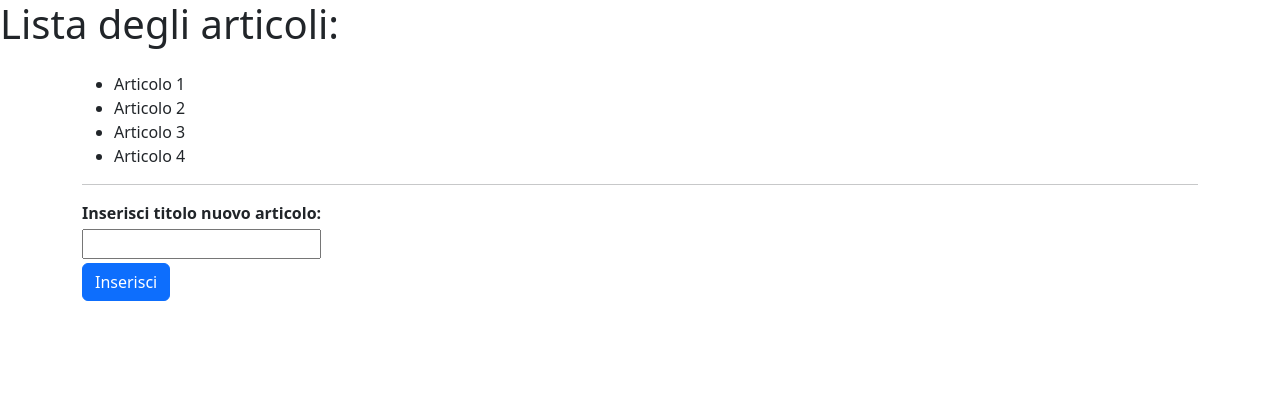
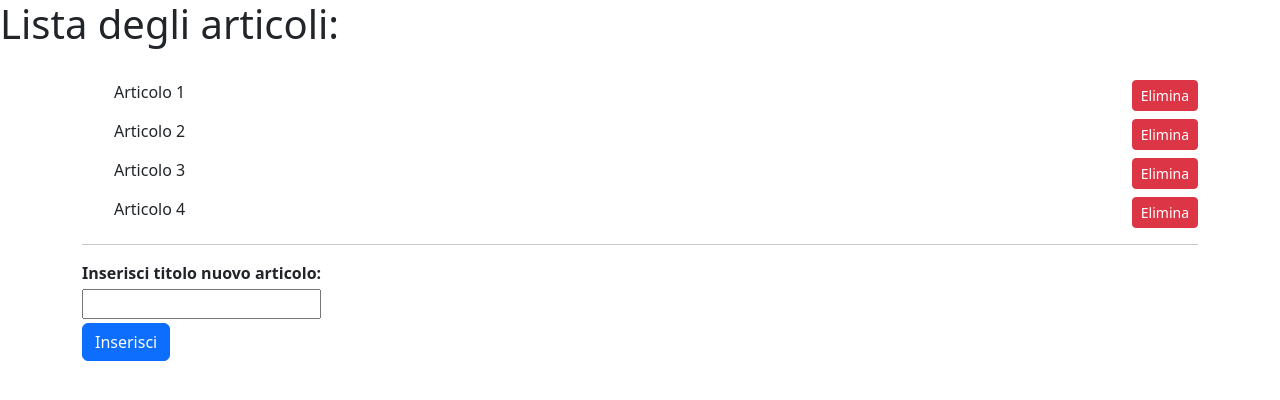
Before and after one commit to giovannipastorini/react-form, a React (Vite) app: page / in a window 1280 px wide. Shown: the top 400 px of the page. Built offline with nearby package versions, Linux system fonts and the light colour scheme.

Commit message:
Refactor form submission and add article deletion functionality in AppList component

```diff
--- a/src/components/AppList.jsx
+++ b/src/components/AppList.jsx
@@ -9,8 +9,8 @@ export default function AppList (){
     const [papersList, setPapersList]= useState(papers);
     const [newTitle, setNewTitle]=useState("");
 
-    function invioForm (e){
-        e.preventDefault();
+    function handleSubmit (e){
+        e.preventDefault(); //per impedire il ricaricamento del form
 
         const idArticle=papersList.length+1;
 
@@ -24,28 +24,39 @@ export default function AppList (){
         console.log(newArticle);
 
         setPapersList([...papersList, newArticle]);
+        setNewTitle("");
+    }
+
+    const updateList= (idArticolo) =>{
+        /* console.log("sono dentro up"); */
+
+        const newList= papersList.filter (paper =>{
+            return paper.id !== idArticolo;
+        })
+
+        setPapersList([...newList]);
+
 
     }
-
 
     return(
         <>
             <ul>
                     {
                         papersList.map(articolo =>{
-                            /* counter=articolo.id; */
-                            /* console.log(counter); */
-
 
                             return(
-                                <li key={articolo.id}>{articolo.title}</li>
+                                <li key={articolo.id} className='d-flex justify-content-between my-2'>
+                                    {articolo.title}
+                                    <button className='btn btn-sm btn-danger'onClick={()=> updateList(articolo.id)}>Elimina</button>
+                                </li>
                             )
                         })
                     }
             </ul>
             <hr />
 
-            <form onSubmit={invioForm}>
+            <form onSubmit={handleSubmit}>
                 <div className="my-1">
                     <label htmlFor="title"><strong>Inserisci titolo nuovo articolo:</strong></label>
                 </div>
```
